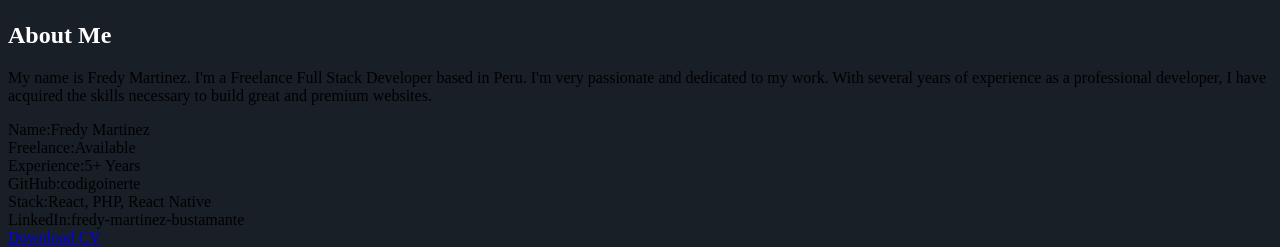
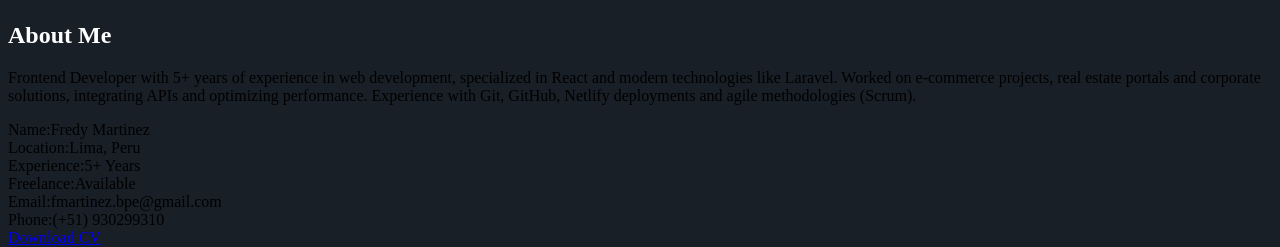
Before and after one commit to codigoinerte/codigoinerte.github.io, a React (Vite) app: page / in a window 1280 px wide. Shown: the part 2404-2651 px from the top of the page. Built offline with nearby package versions, Linux system fonts and the light colour scheme.

Commit message:
fix: actualización de contenidow de aboutme

```diff
--- a/src/components/Aboutme.tsx
+++ b/src/components/Aboutme.tsx
@@ -13,10 +13,10 @@ export const Aboutme = () => {
         <span className="about__label">Discover</span>
         <h2 className="about__title">About Me</h2>
         <p className="about__description">
-            My name is Fredy Martinez. I'm a Freelance Full Stack Developer based in Peru.
-            I'm very passionate and dedicated to my work. With several years of experience
-            as a professional developer, I have acquired the skills necessary to build great
-            and premium websites.
+          Frontend Developer with 5+ years of experience in web development, specialized in React
+          and modern technologies like Laravel. Worked on e-commerce projects, real estate portals
+          and corporate solutions, integrating APIs and optimizing performance. Experience with Git,
+          GitHub, Netlify deployments and agile methodologies (Scrum).
         </p>
 
         <div className="about__info">
@@ -25,28 +25,30 @@ export const Aboutme = () => {
             <span>Fredy Martinez</span>
           </div>
           <div className="about__info-item">
-              <span className="about__info-label">Freelance:</span>
-              <span>Available</span>
+            <span className="about__info-label">Location:</span>
+            <span>Lima, Peru</span>
           </div>
           <div className="about__info-item">
             <span className="about__info-label">Experience:</span>
             <span>5+ Years</span>
           </div>
           <div className="about__info-item">
-              <span className="about__info-label">GitHub:</span>
-              <span>codigoinerte</span>
+            <span className="about__info-label">Freelance:</span>
+            <span>Available</span>
           </div>
           <div className="about__info-item">
-              <span className="about__info-label">Stack:</span>
-              <span>React, PHP, React Native</span>
+            <span className="about__info-label">Email:</span>
+            <span>fmartinez.bpe@gmail.com</span>
           </div>
           <div className="about__info-item">
-              <span className="about__info-label">LinkedIn:</span>
-              <span>fredy-martinez-bustamante</span>
+            <span className="about__info-label">Phone:</span>
+            <span>(+51) 930299310</span>
           </div>
         </div>
 
-          <a href="#" className="about__btn">Download CV</a>
+        <a href="./src/assets/cv/fredy-martinez-cv.pdf" target="_blank" rel="noopener noreferrer" className="about__btn">
+          Download CV
+        </a>
       </div>
     </section>
   )
```
Lines whose indentation alone changed are shown as unchanged.
